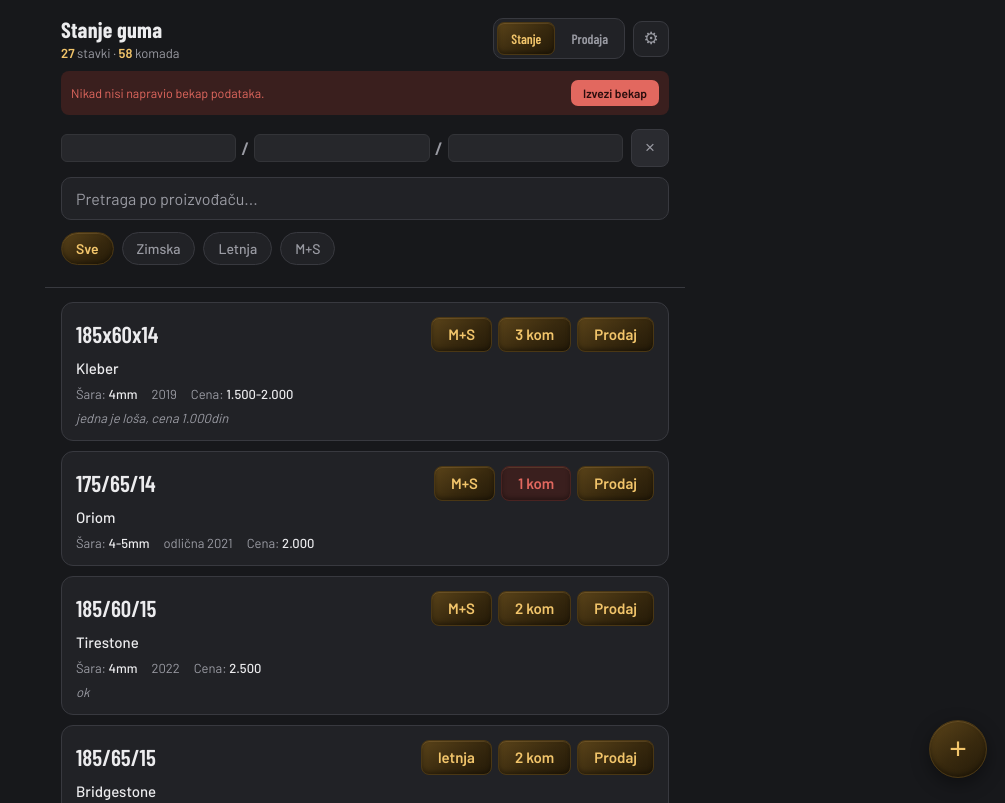
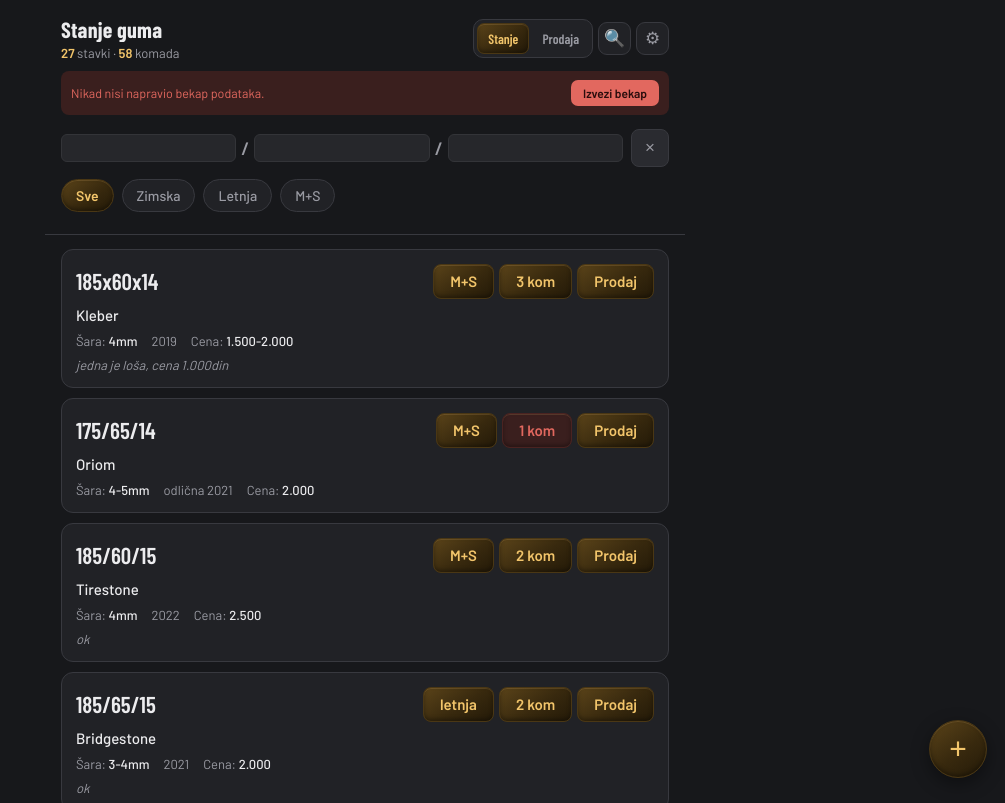
Before and after one commit to zoki02122/stanje-guma, a plain HTML site: page index.html in a window 1280 px wide. Shown: the top 803 px of the page, without its empty margins (275-1280 px from the left). Drawn offline with nearby package versions, Linux system fonts and the light colour scheme.

Commit message:
Move manufacturer search behind a magnifying-glass toggle in the header, hidden by default

```diff
--- a/index.html
+++ b/index.html
@@ -43,13 +43,13 @@
 
   header{padding:16px 16px 12px;border-bottom:1px solid var(--line);position:sticky;top:0;background:var(--bg);z-index:10;}
   header .top{display:flex;align-items:center;justify-content:space-between;gap:10px;}
-  header h1{font-size:22px;margin:0;color:var(--text);white-space:nowrap;}
-  header .headerStats{font-size:13px;color:var(--muted);margin-top:3px;}
+  header h1{font-size:22px;margin:0;color:var(--text);white-space:nowrap;overflow:hidden;text-overflow:ellipsis;}
+  header .headerStats{font-size:13px;color:var(--muted);margin-top:3px;white-space:nowrap;overflow:hidden;text-overflow:ellipsis;}
   header .headerStats b{color:var(--amber-soft);font-weight:600;}
   #warnBanner{display:none;background:var(--danger-dim);color:var(--red);font-size:12.5px;padding:7px 10px;border-radius:8px;margin-top:10px;}
 
   .header-toggle{display:flex;gap:3px;background:var(--surface);border:1px solid var(--line);border-radius:10px;padding:3px;flex:0 0 auto;}
-  .header-toggle button{padding:7px 13px;font-size:13.5px;border-radius:7px;border:none;background:transparent;color:var(--muted);font-weight:600;font-family:'Barlow Condensed';cursor:pointer;}
+  .header-toggle button{padding:6px 10px;font-size:13.5px;border-radius:7px;border:none;background:transparent;color:var(--muted);font-weight:600;font-family:'Barlow Condensed';cursor:pointer;}
   .header-toggle button.active{background:var(--amber-dim);color:var(--amber-soft);border:1px solid var(--amber-border);box-shadow:var(--amber-depth-shadow);}
 
   .panel{display:none;}
@@ -60,7 +60,7 @@
   .search-dim .dim-inputs{flex:1;}
   .clear-search-btn{flex:0 0 auto;width:38px;height:38px;border-radius:8px;background:var(--surface-2);border:1px solid var(--line);color:var(--muted);font-size:17px;display:flex;align-items:center;justify-content:center;cursor:pointer;}
   .clear-search-btn:active{color:var(--text);border-color:var(--amber-soft);}
-  .gear-btn{flex:0 0 auto;width:36px;height:36px;border-radius:9px;background:var(--surface);border:1px solid var(--line);color:var(--muted);font-size:17px;display:flex;align-items:center;justify-content:center;cursor:pointer;}
+  .gear-btn{flex:0 0 auto;width:33px;height:33px;border-radius:9px;background:var(--surface);border:1px solid var(--line);color:var(--muted);font-size:17px;display:flex;align-items:center;justify-content:center;cursor:pointer;}
   .gear-btn:active{color:var(--amber-soft);border-color:var(--amber-soft);}
   .settings-section{background:var(--surface-2);border:1px solid var(--line);border-radius:12px;padding:14px;margin-bottom:14px;}
   .settings-section.danger-section{background:var(--danger-dim);border-color:#4a2321;}
@@ -105,7 +105,7 @@
   .card:active{border-color:var(--amber-soft);}
   .card-top{display:flex;justify-content:space-between;align-items:center;gap:8px;}
   .dim{font-family:'Barlow Condensed';font-size:23px;font-weight:600;line-height:1;flex:1;min-width:0;}
-  .pill-row{display:flex;align-items:center;gap:6px;flex:0 0 auto;}
+  .pill-row{display:flex;align-items:center;gap:5px;flex:0 0 auto;}
   .side-pill{padding:9px 16px;font-size:15px;font-weight:600;border-radius:8px;background:var(--amber-dim);color:var(--amber-soft);border:1px solid var(--amber-border);line-height:1;white-space:nowrap;box-sizing:border-box;box-shadow:var(--amber-depth-shadow);}
   .badge{flex:0 0 auto;}
 
@@ -201,15 +201,16 @@
 <div id="app">
   <header>
     <div class="top">
-      <div>
+      <div style="flex:1;min-width:0;overflow:hidden;">
         <h1>Stanje guma</h1>
         <div class="headerStats" id="stats">—</div>
       </div>
-      <div style="display:flex;align-items:center;gap:8px;">
+      <div style="display:flex;align-items:center;gap:5px;flex:0 0 auto;">
         <div class="header-toggle" id="viewToggle">
           <button data-tab="stanje" class="active">Stanje</button>
           <button data-tab="prodaja">Prodaja</button>
         </div>
+        <button class="gear-btn" id="mfgSearchToggleBtn" title="Pretraga po proizvođaču" aria-label="Pretraga po proizvođaču">&#128269;</button>
         <button class="gear-btn" id="settingsBtn" title="Podešavanja" aria-label="Podešavanja">&#9881;</button>
       </div>
     </div>
@@ -229,7 +230,7 @@
         </div>
         <button class="clear-search-btn" id="clearSearchBtn" title="Poništi pretragu" aria-label="Poništi pretragu">&times;</button>
       </div>
-      <div class="search">
+      <div class="search" id="mfgSearchRow" style="display:none;">
         <input type="text" id="searchInput" placeholder="Pretraga po proizvođaču..." autocomplete="off" autocorrect="off" autocapitalize="off" spellcheck="false">
       </div>
       <div class="chips" id="chips">
@@ -1272,10 +1273,18 @@ function resetStanjeSearch(){
   document.getElementById('sq_r').value = '';
   searchTerm = '';
   document.getElementById('searchInput').value = '';
+  document.getElementById('mfgSearchRow').style.display = 'none';
   activeFilter = 'sve';
   document.querySelectorAll('#chips .chip').forEach(c => c.classList.toggle('active', c.dataset.f === 'sve'));
   renderStanje();
 }
+
+document.getElementById('mfgSearchToggleBtn').addEventListener('click', () => {
+  const row = document.getElementById('mfgSearchRow');
+  const opening = row.style.display === 'none';
+  row.style.display = opening ? '' : 'none';
+  if(opening) document.getElementById('searchInput').focus();
+});
 
 document.querySelectorAll('#viewToggle button').forEach(btn => {
   btn.addEventListener('click', () => {
```
